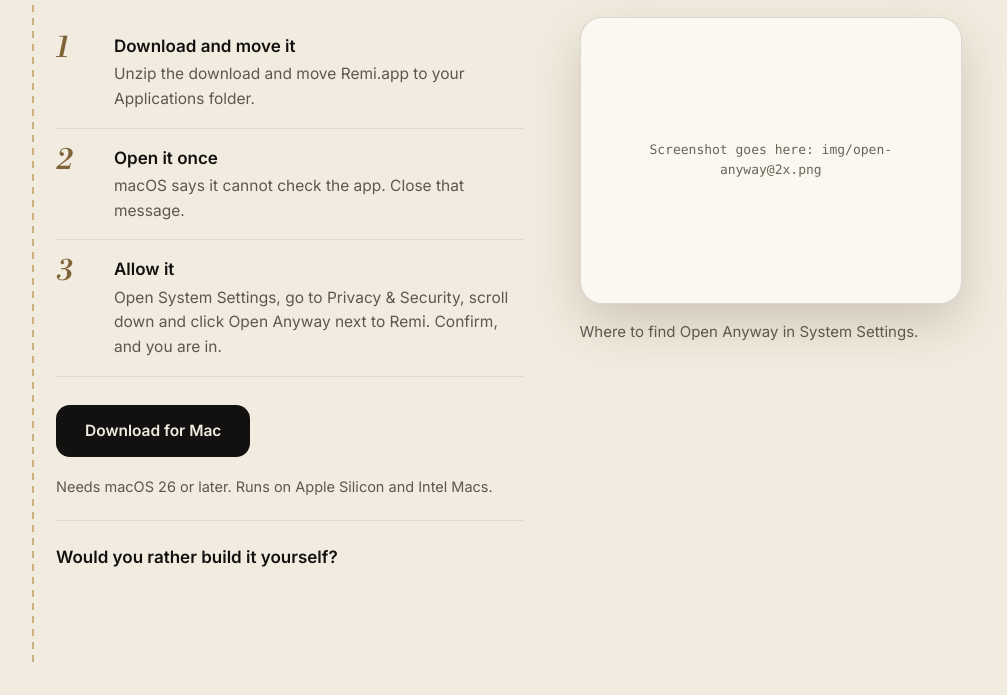
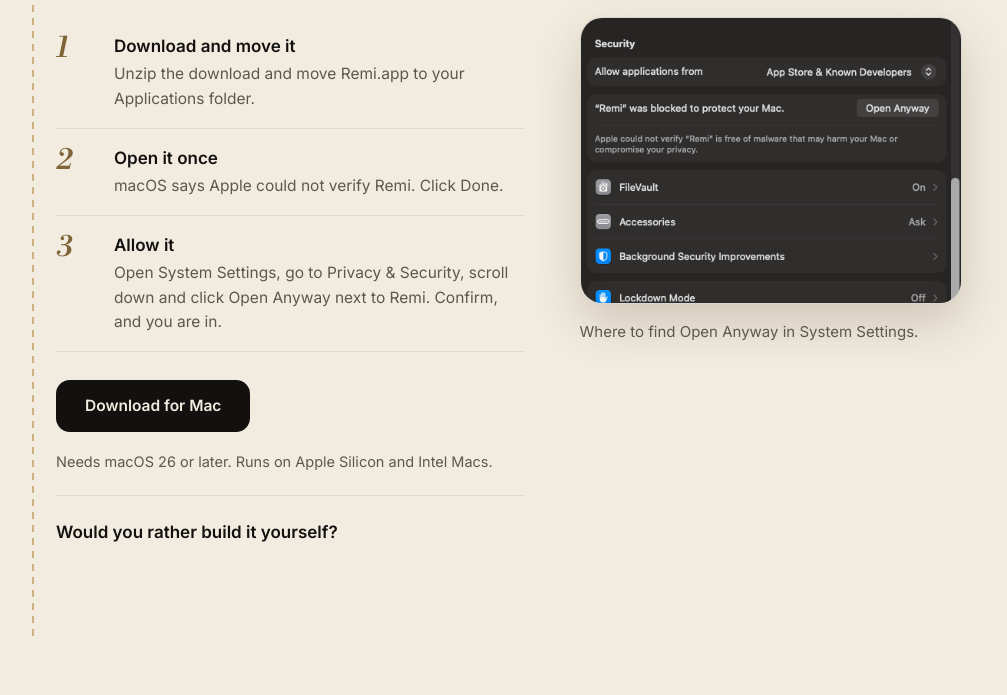
Before and after one commit to sharrygold/remi, a plain HTML site: page site/index.html in a window 1280 px wide. Shown: the part 5720-6415 px from the top of the page, without its empty margins (206-1213 px from the left). Drawn offline with Linux system fonts and the light colour scheme.

Commit message:
Add Open Anyway screenshot, match macOS wording
Co-Authored-By: Claude Opus 5.5 <noreply@anthropic.com>

```diff
--- a/site/index.html
+++ b/site/index.html
@@ -555,7 +555,7 @@ footer{padding:56px 0 72px}
 <div class="reveal">
 <ol class="steps">
 <li><div><strong>Download and move it</strong><p>Unzip the download and move Remi.app to your Applications folder.</p></div></li>
-<li><div><strong>Open it once</strong><p>macOS says it cannot check the app. Close that message.</p></div></li>
+<li><div><strong>Open it once</strong><p>macOS says Apple could not verify Remi. Click Done.</p></div></li>
 <li><div><strong>Allow it</strong><p>Open System Settings, go to Privacy &amp; Security, scroll down and click Open Anyway next to Remi. Confirm, and you are in.</p></div></li>
 </ol>
 <div class="cta"><a class="btn primary" href="https://github.com/sharrygold/remi/releases/latest/download/Remi.zip">Download for Mac</a></div>
```
Also changed, not shown: docs/images/open-anyway@2x.png (added), site/img/open-anyway@2x.png (added), 1 other file.
